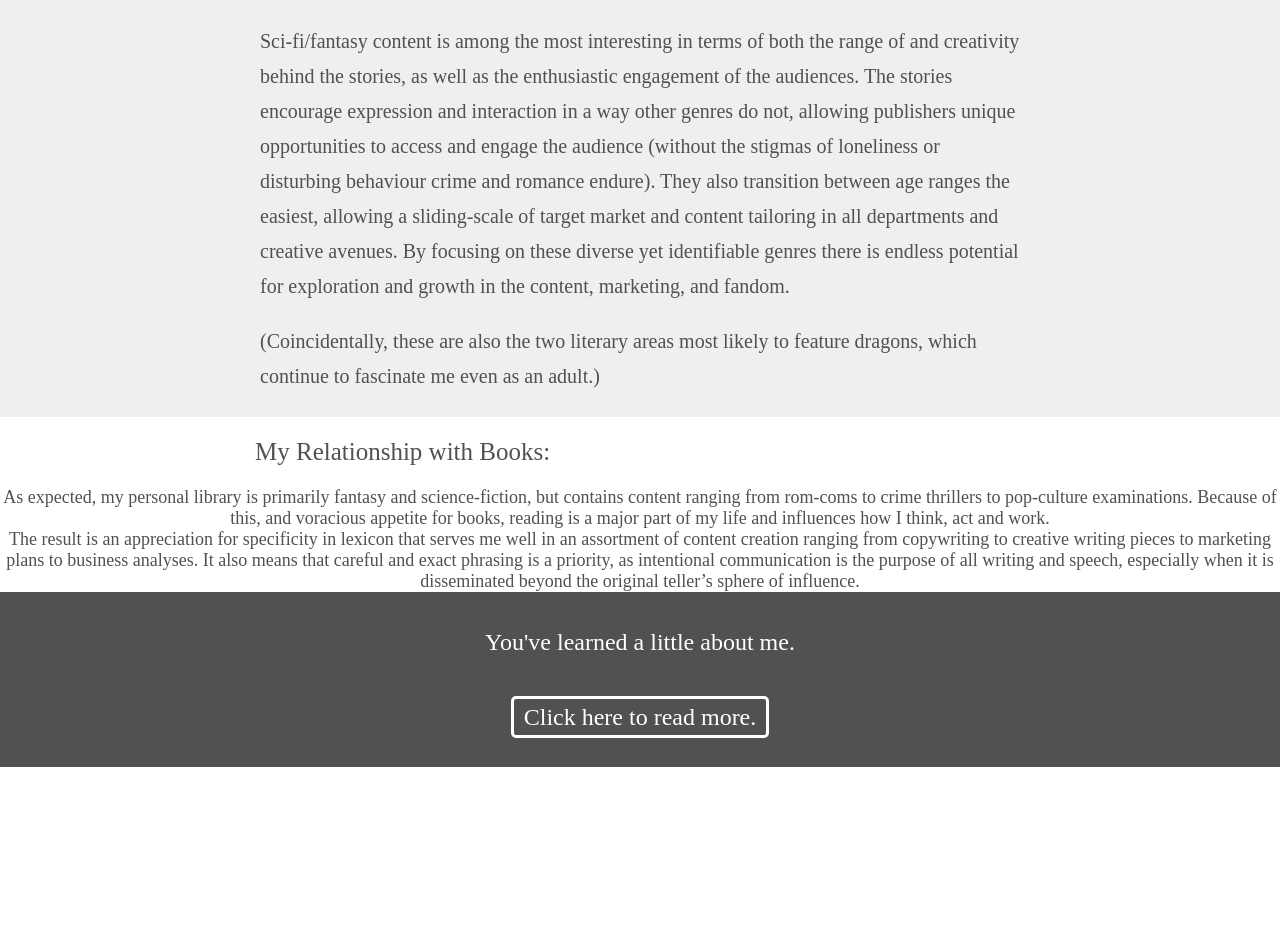
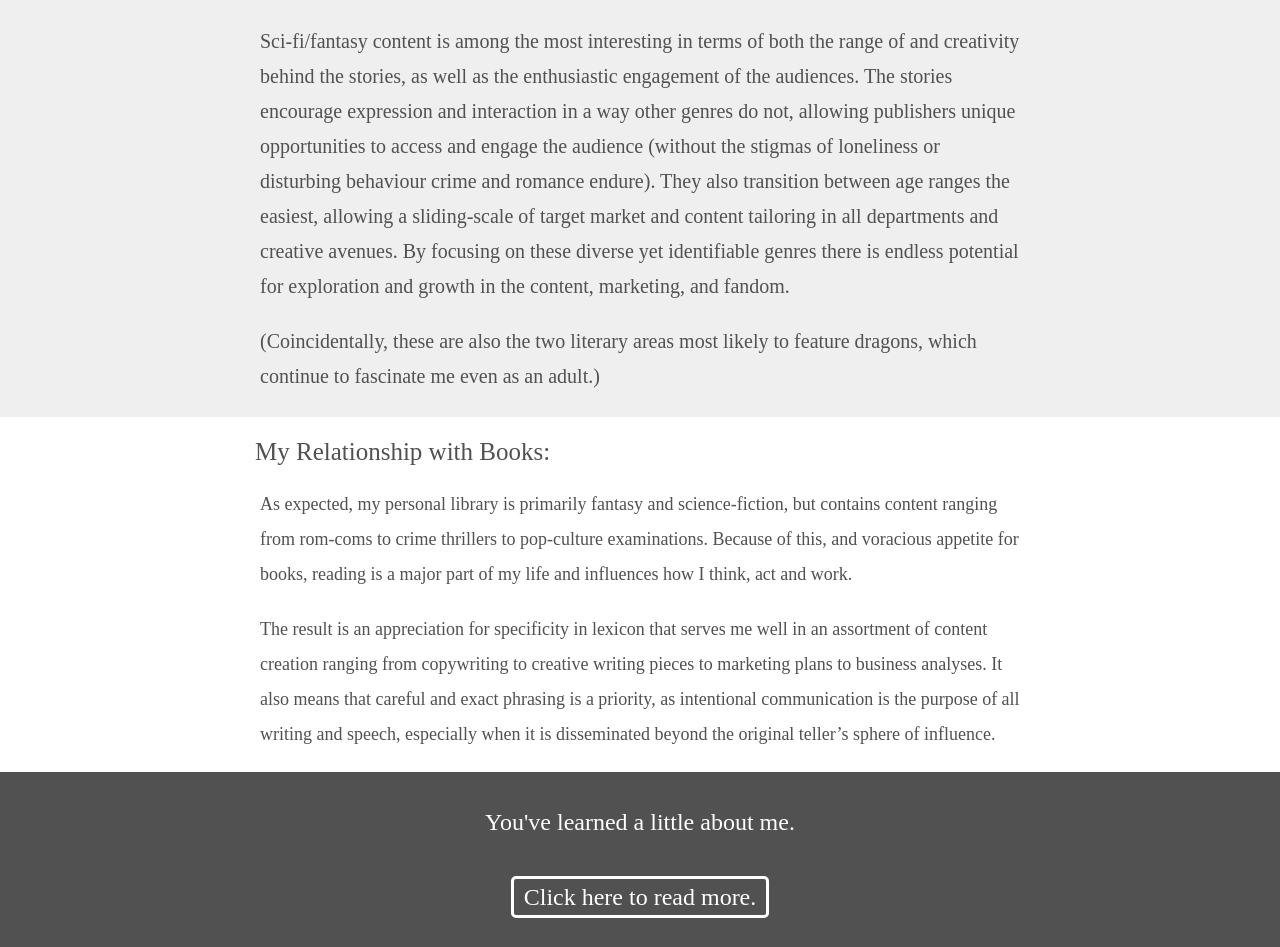
Before and after one commit to DragonLibrary/BookBlog, a Jekyll site: the page aboutme/index.html, which Jekyll copies as it is, in a window 1280 px wide. Shown: the part 733-1680 px from the top of the page. Built offline with Jekyll 4.4.1, drawn with Linux system fonts in a browser that asks for light colours; before the commit the page ends 1500 px from its top, so only the background shows below that.

Commit message:
Update styles.css
Changed info_text p to match pitch p

```diff
--- a/aboutme/css/styles.css
+++ b/aboutme/css/styles.css
@@ -115,13 +115,15 @@ body {
 }
 
 .info_text p {
-	text -align: left;
+	text-align: left;
 	color: #515151;
 	font-size: 18px;
-	font-weight: 30px;
+	font-weight: 280;
+	line-height: 35px;
 
-	margin: auto auto auto auto;
-	padding: 2px auto 2px auto;
+	max-width: 760px;
+	margin: 20px auto 20px auto;
+	padding: 0 15px 0 15px;
 }
 
 /* Text Highlight Colour */
```
